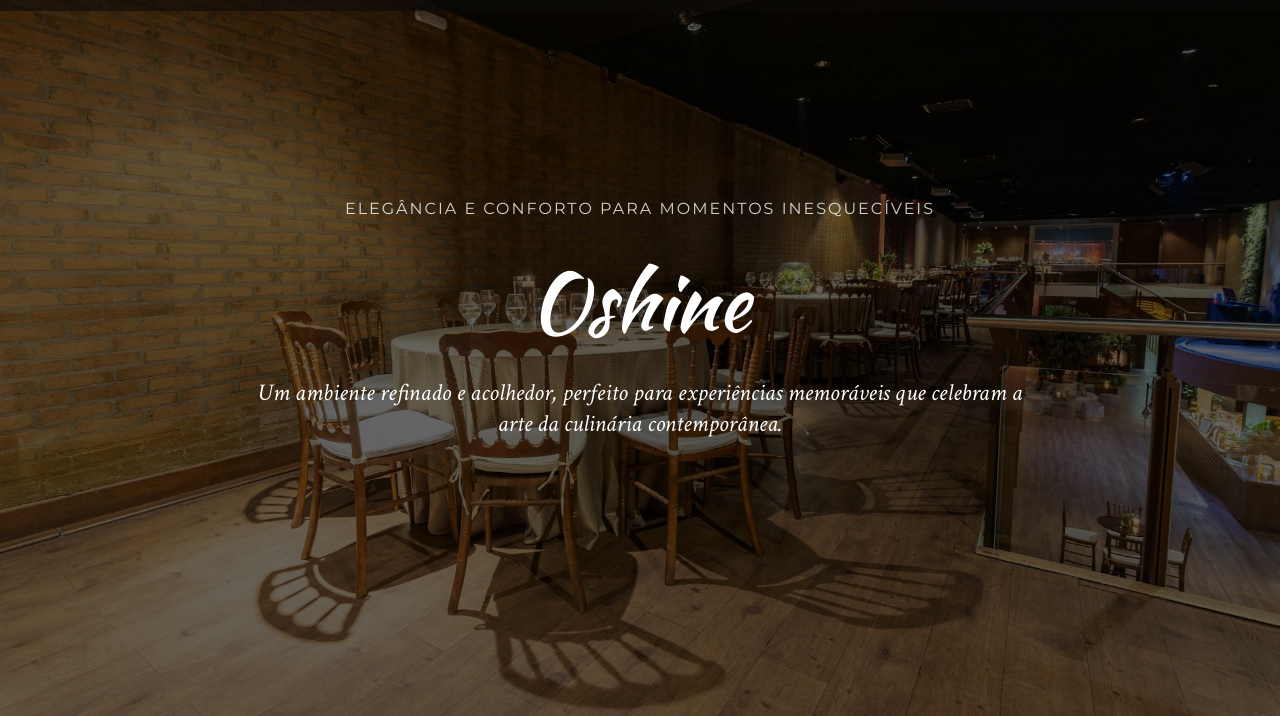
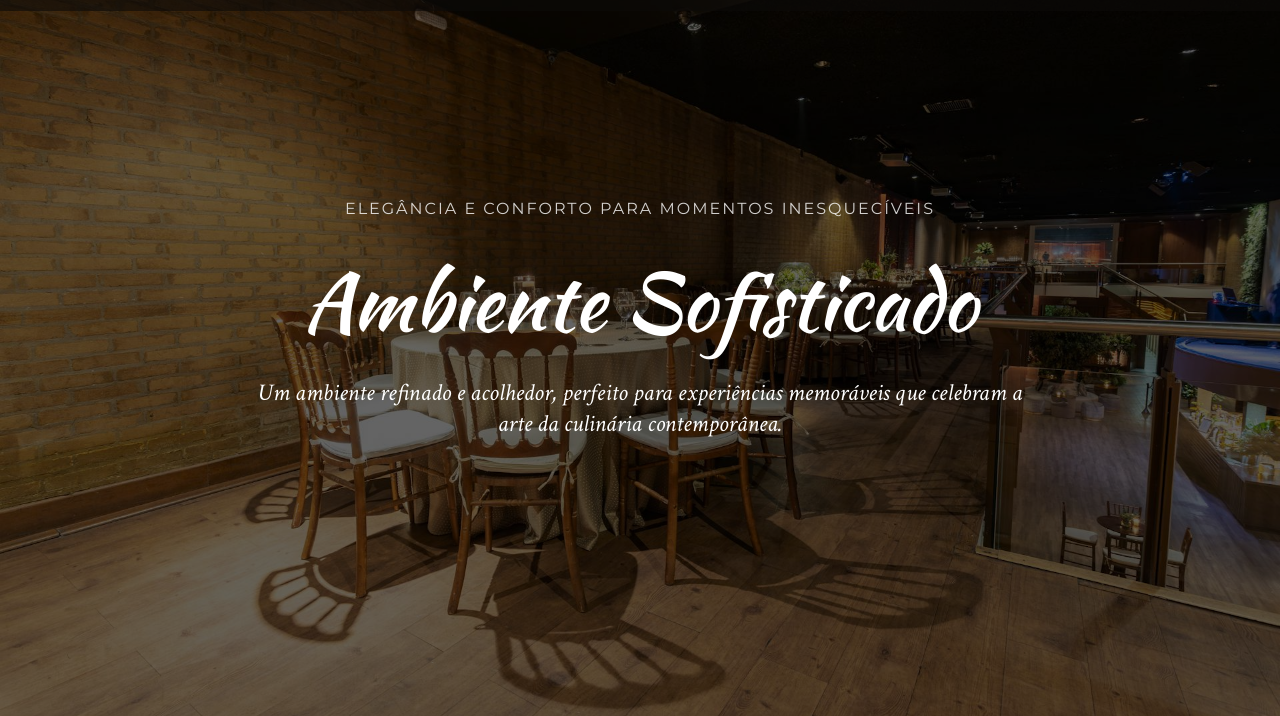
Before and after one commit to ifatinha/oshine, a plain HTML site: page index.html in a window 1280 px wide. Shown: the part 84-800 px from the top of the page. Drawn offline with nearby package versions, Linux system fonts and the light colour scheme.

Commit message:
atualização

```diff
--- a/index.html
+++ b/index.html
@@ -167,7 +167,7 @@
                         <img src="assets/images/slide_01.jpg" alt="Oshine 01">
                         <div class="slide__content main__description">
                             <p>Sabores que Encantam os Sentidos</p>
-                            <h1>Oshine</h1>
+                            <h1>Encanto Gastronômico</h1>
                             <h2>No coração da alta gastronomia, oferecemos pratos cuidadosamente elaborados, onde
                                 sabores únicos se encontram com apresentações impecáveis.</h2>
                         </div>
@@ -176,7 +176,7 @@
                         <img src="assets/images/slide_02.jpg" alt="Oshine 01">
                         <div class="slide__content main__description">
                             <p>Elegância e Conforto para Momentos Inesquecíveis</p>
-                            <h1>Oshine</h1>
+                            <h1>Ambiente Sofisticado</h1>
                             <h2>Um ambiente refinado e acolhedor, perfeito para experiências memoráveis que celebram a
                                 arte da culinária contemporânea.</h2>
                         </div>
@@ -185,7 +185,7 @@
                         <img src="assets/images/slide_03.jpg" alt="Oshine 01">
                         <div class="slide__content main__description">
                             <p>Uma Experiência Culinária de Excelência</p>
-                            <h1>Oshine</h1>
+                            <h1>Culinária Refinada</h1>
                             <h2>Transformamos cada refeição em uma jornada sensorial, com ingredientes selecionados e
                                 harmonizações que encantam o paladar.</h2>
                         </div>
```
